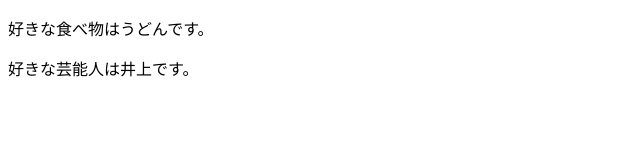
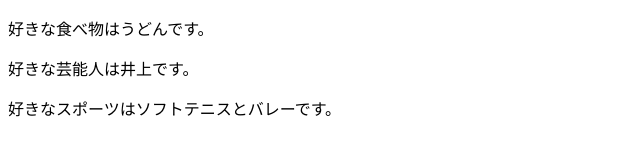
Before and after one commit to hatakeyama12/command-practice, a plain HTML site: page index.html in a window 1280 px wide. Shown: the whole page, without its empty margins (0-640 px from the left). Drawn offline with Linux system fonts and the light colour scheme.

Commit message:
好きなスポーツを追記＆修正

```diff
--- a/index.html
+++ b/index.html
@@ -6,5 +6,6 @@
 <body>
 <p>好きな食べ物はうどんです。</p>
 <p>好きな芸能人は井上です。</p>
+<p>好きなスポーツはソフトテニスとバレーです。</p>
 </body>
 </html>
```
